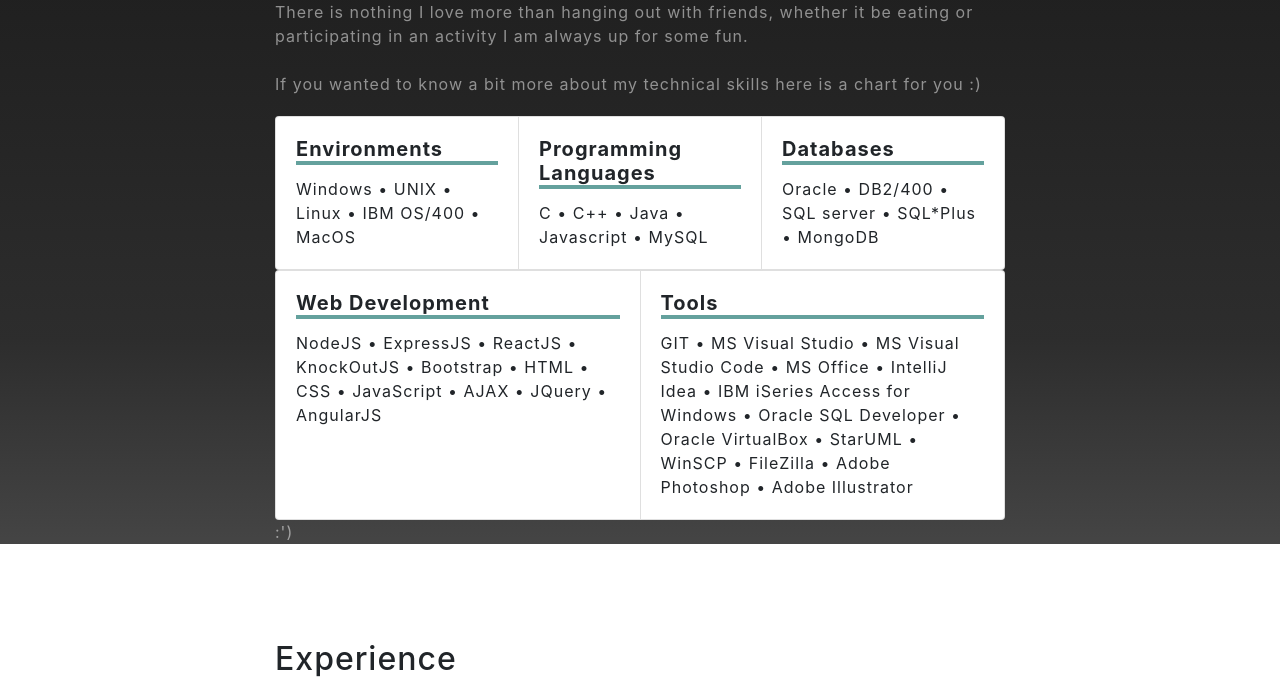
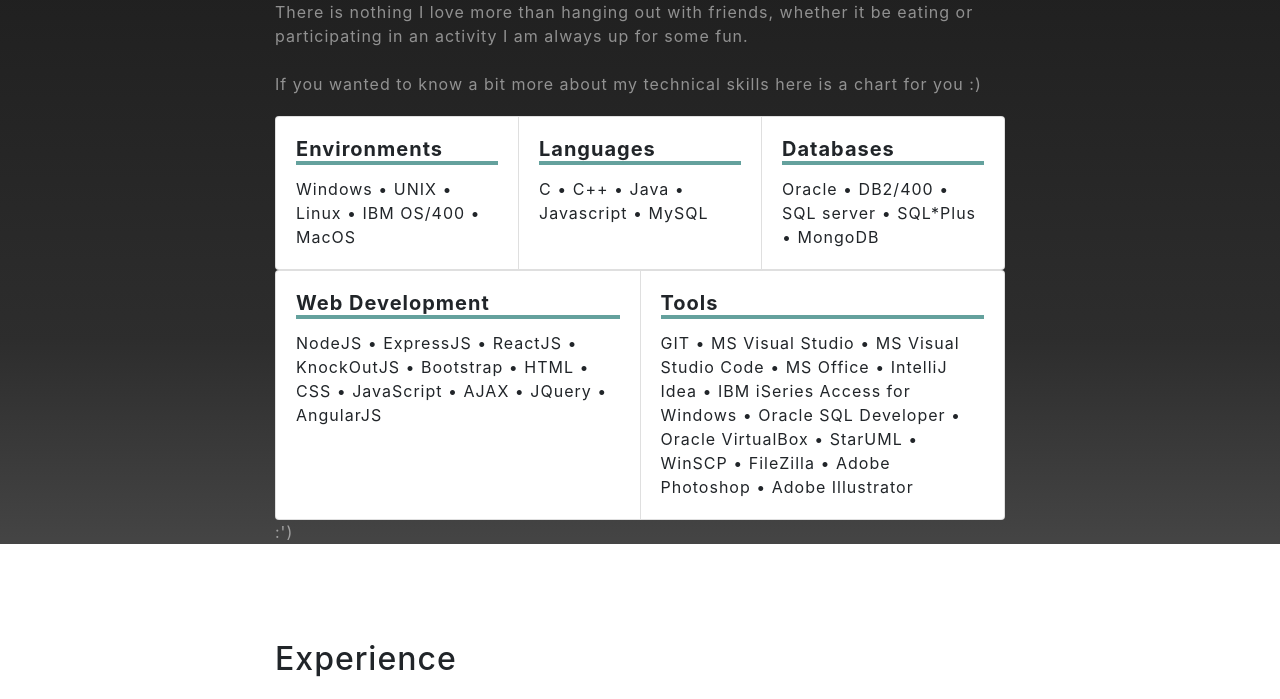
Before and after one commit to tselouie/Portfolio, a website with bundled scripts: page index.html in a window 1280 px wide. Shown: the part 1080-1779 px from the top of the page. Built offline with nearby package versions, Linux system fonts and the light colour scheme.

Commit message:
technical alignment

```diff
--- a/index.html
+++ b/index.html
@@ -88,7 +88,7 @@
 
               <div class="card" style="width: auto;">
                   <div class="card-body">
-                    <h5 class="card-title" style="border-bottom: 0.3rem solid #64a19d;"><strong>Programming Languages</strong></h5>
+                    <h5 class="card-title" style="border-bottom: 0.3rem solid #64a19d;"><strong>Languages</strong></h5>
                     <p class="card-text">C • C++ • Java • Javascript • MySQL</p>
 
                   </div>
```
